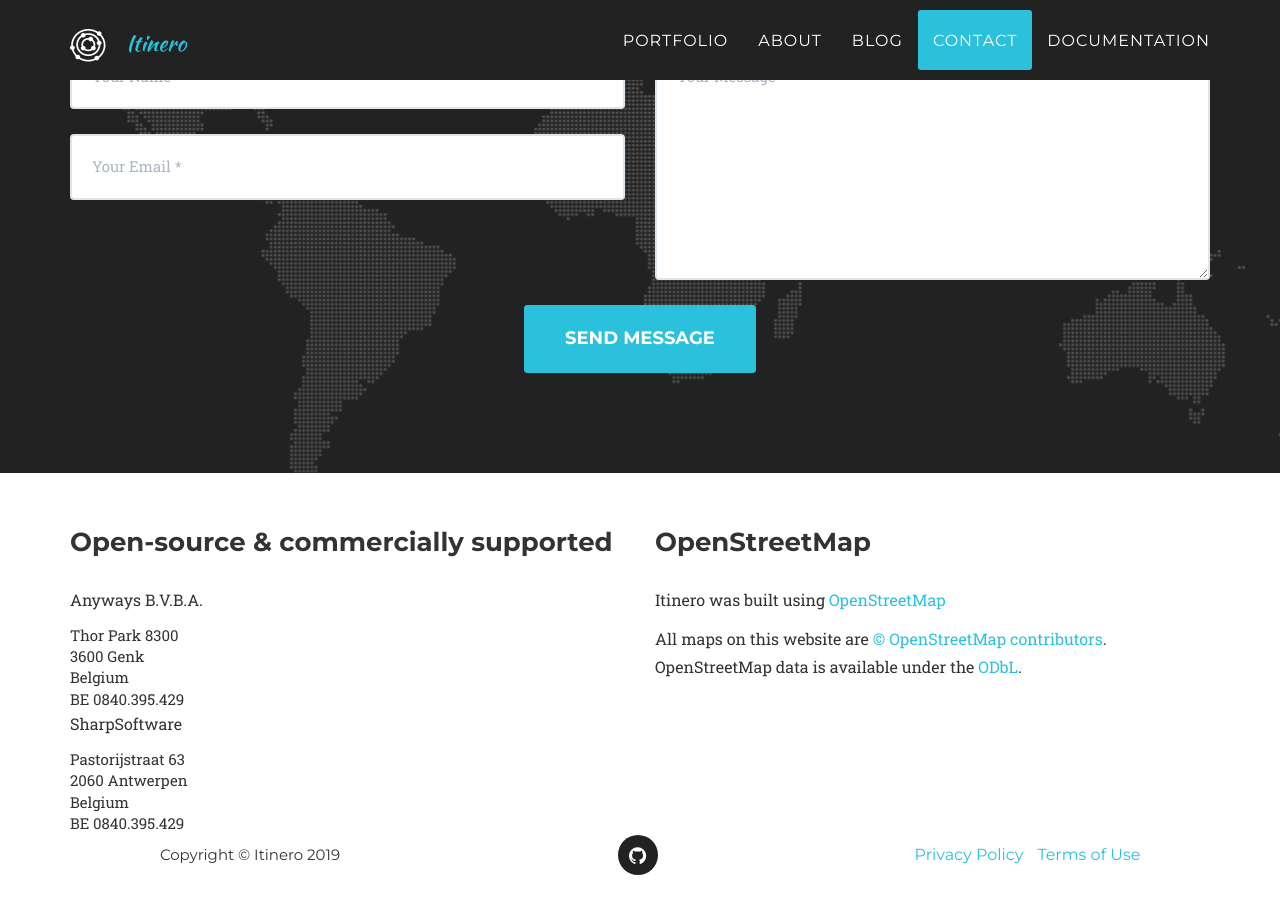
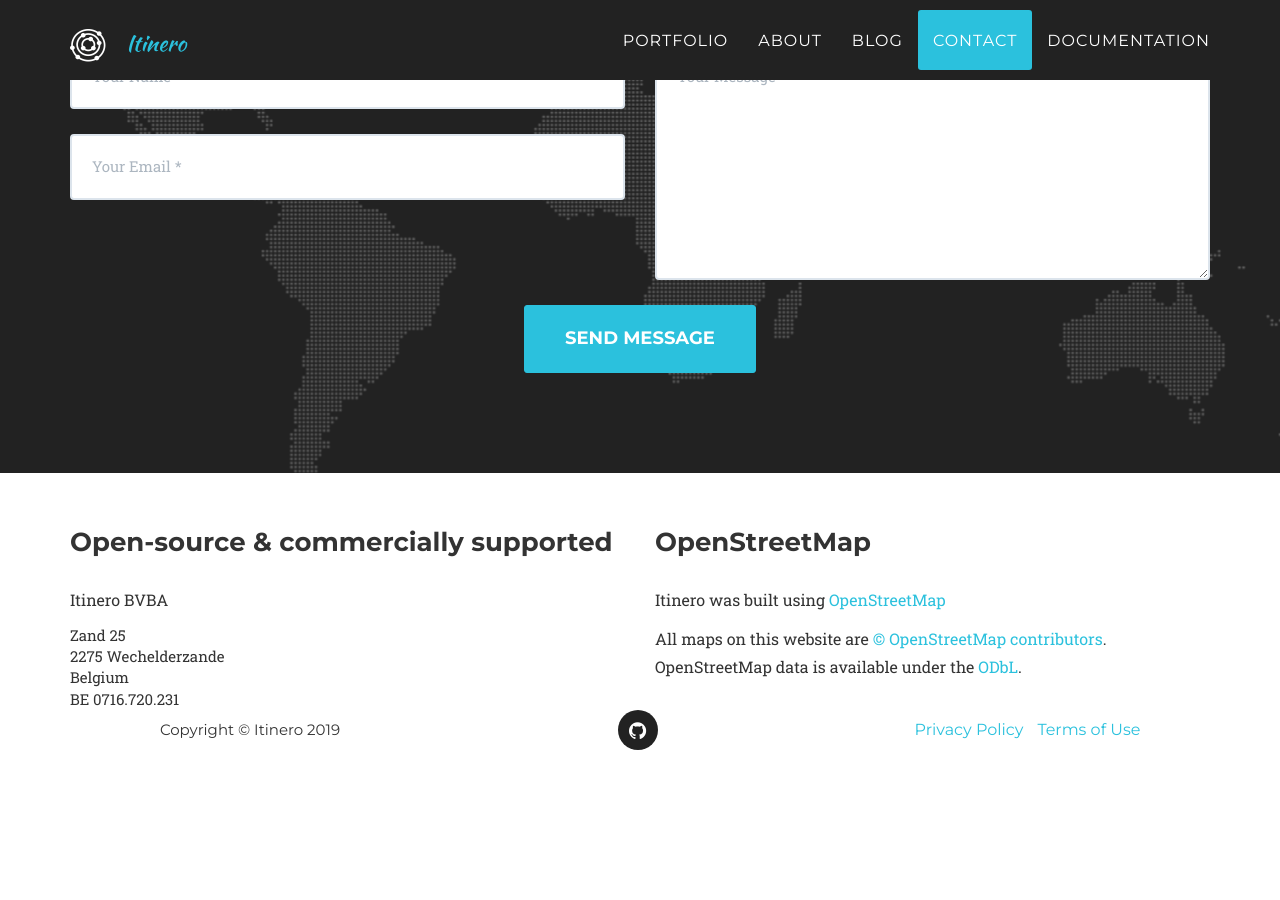
Before and after one commit to itinero/itinero.github.io, a Jekyll site: the page built from _posts/2016-10-14-openlr.markdown, in a window 1280 px wide and 900 px high, scrolled down 2169 px. Built offline with Jekyll 4.4.1, drawn with Linux system fonts in a browser that asks for light colours; some web fonts are replaced; after the commit the page ends 2944 px from its top, so only the background shows below that.

Commit message:
Updated company data.

```diff
--- a/_includes/footer.html
+++ b/_includes/footer.html
@@ -8,17 +8,11 @@
         <h3>Open-source &amp; commercially supported</h3>
 
   <div class="content">
-<p>Anyways B.V.B.A.</p>
-Thor Park 8300<br>
-3600 Genk<br>
+<p>Itinero BVBA</p>
+Zand 25<br>
+2275 Wechelderzande<br>
 Belgium<br>
-BE 0840.395.429<br>
-
-<p>SharpSoftware</p>
-Pastorijstraat 63<br>
-2060 Antwerpen<br>
-Belgium<br>
-BE 0840.395.429<br>
+BE 0716.720.231<br>
  </div>
 
 </div> <!-- /.block -->
```
